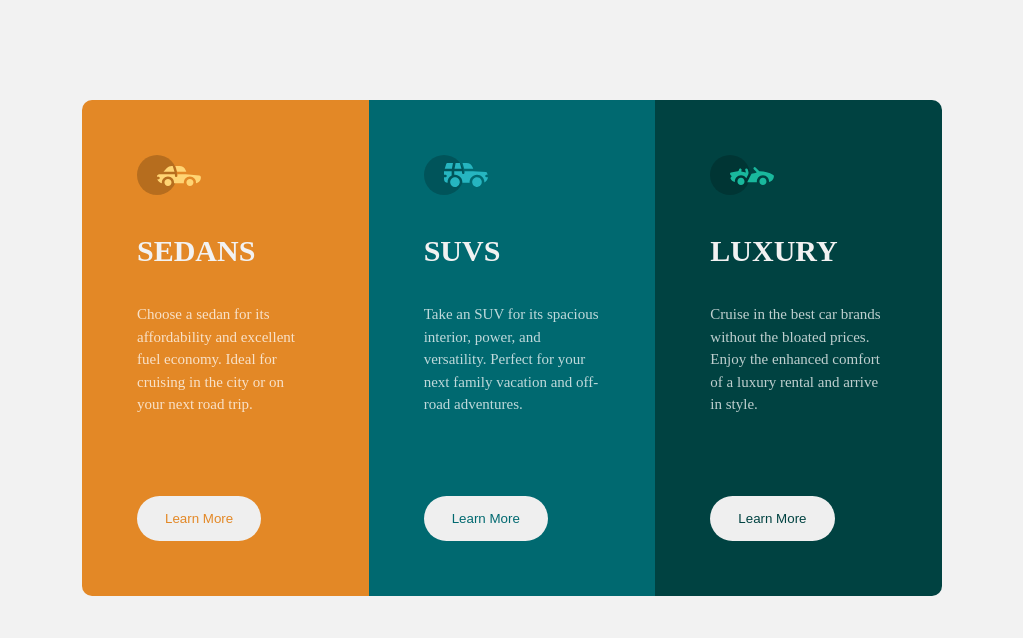
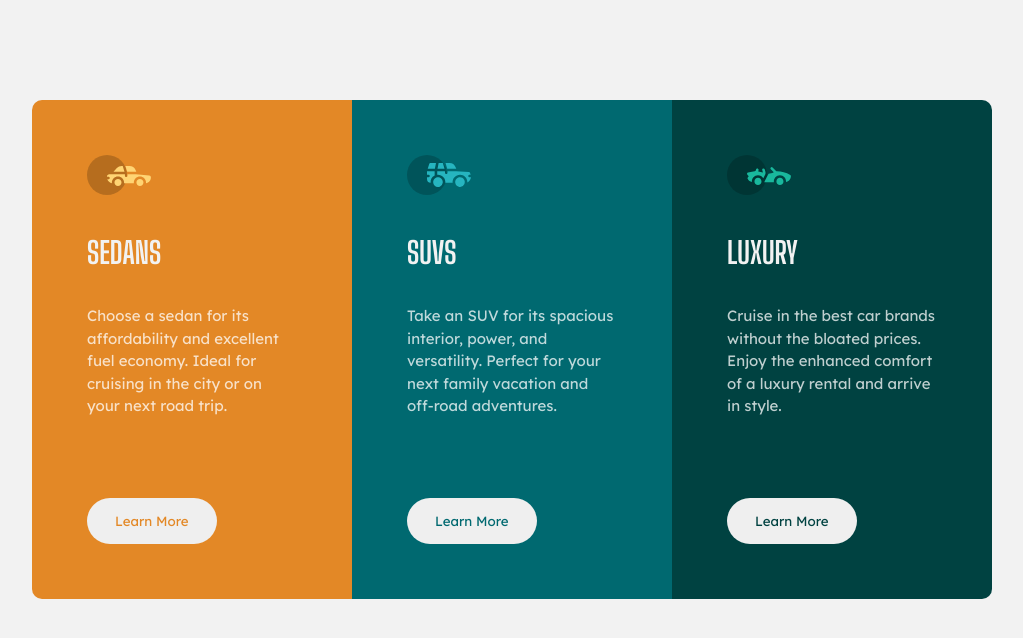
Before and after one commit to Tauya2003/3-column-preview-card-FM, a plain HTML site: page index.html in a window 1280 px wide. Shown: the whole page, without its empty margins (128-1151 px from the left). Drawn offline with Linux system fonts and the light colour scheme.

Commit message:
Add files via upload

```diff
--- a/scss/_responsive.scss
+++ b/scss/_responsive.scss
@@ -10,7 +10,7 @@
     .grid{
         display: grid;
         grid-template-columns: repeat(3, 1fr);
-        width: 860px;
+        width: 960px;
         margin: 70px auto;
 
         &__item:nth-child(1){
--- a/scss/style.scss
+++ b/scss/style.scss
@@ -1,3 +1,5 @@
+@import url('https://fonts.googleapis.com/css2?family=Lexend+Deca&display=swap');
+@import url('https://fonts.googleapis.com/css2?family=Big+Shoulders+Display:wght@700&display=swap');
 @import './config';
 
 body{
@@ -7,6 +9,8 @@ body{
     align-items: center;
     justify-content: center;
     padding: 30px 0;
+    font-family: 'Lexend Deca', sans-serif;
+    font-weight: weight('regular');
 }
 
 .grid{
@@ -18,6 +22,8 @@ body{
             color: $very-light-gray;
             text-transform: uppercase;
             margin: 35px 0;
+            font-family: 'Big Shoulders Display', cursive;
+            font-weight: weight('bold');
         }
 
         p{
@@ -56,6 +62,7 @@ body{
         }
 
         button{
+            font-family: 'Lexend Deca', sans-serif;
             background-origin: $very-light-gray;
             padding: 13px 26px;
             border-radius: 50px;
```
Also changed, not shown: css/style.css, 2 other files.
